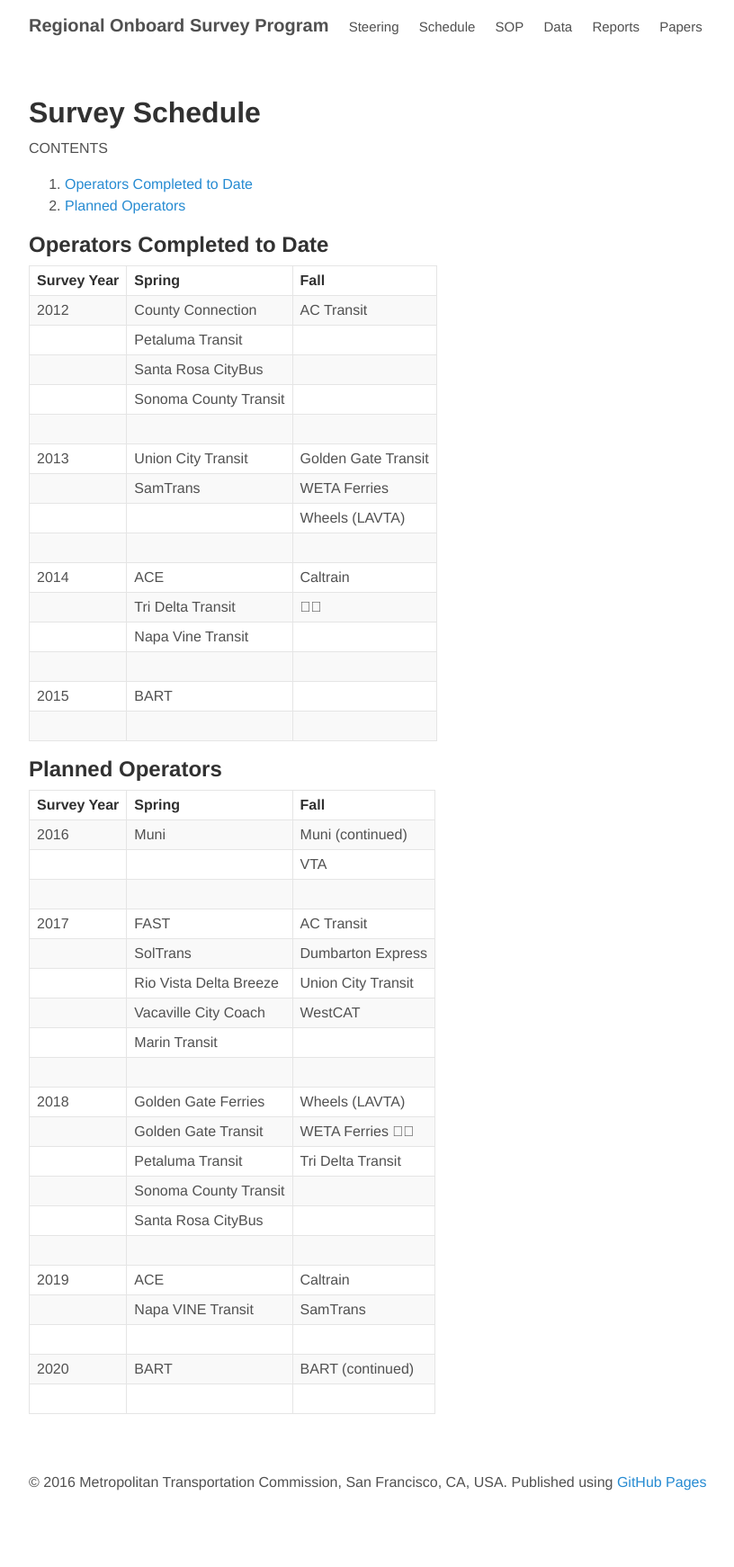
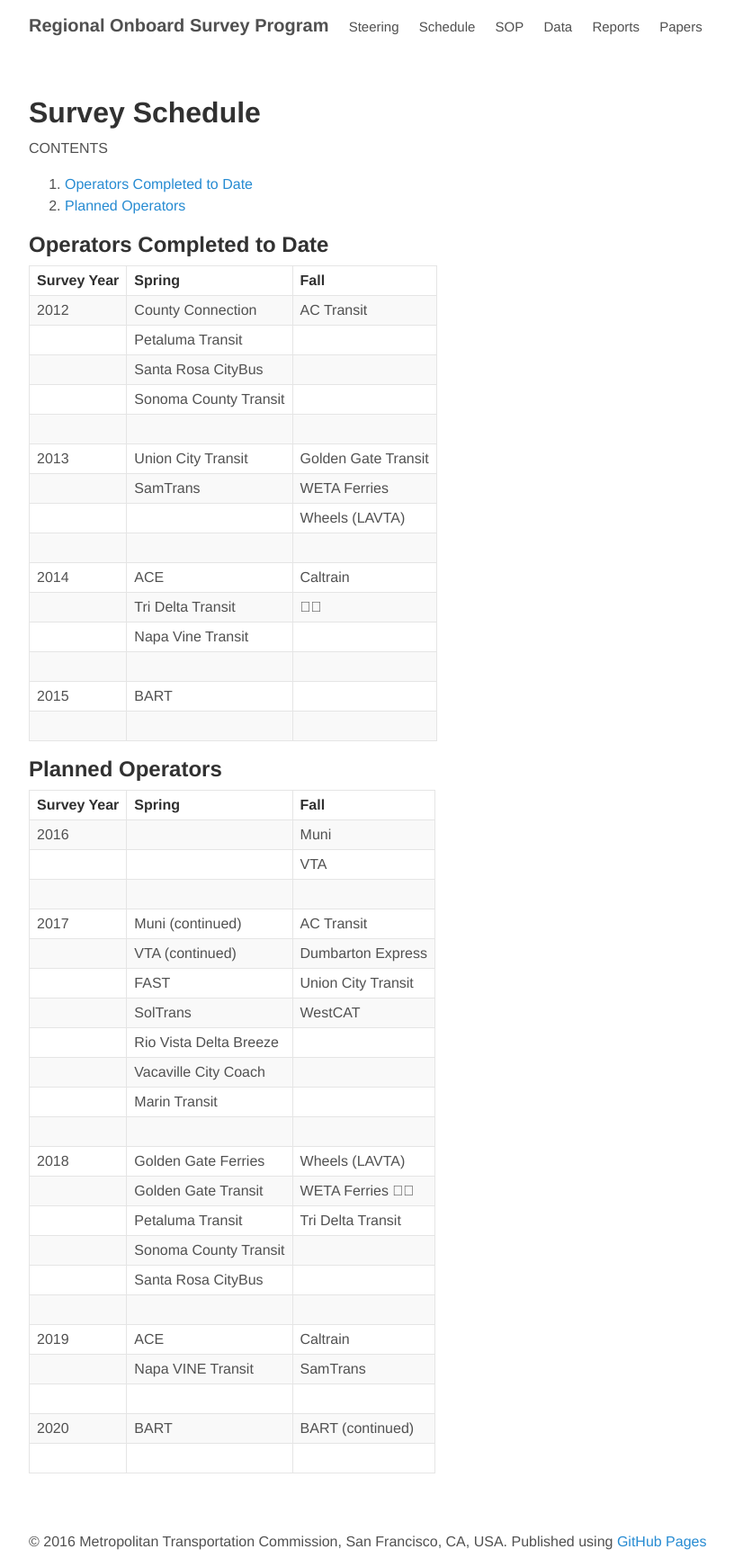
Before and after one commit to BayAreaMetro/transit-passenger-surveys, a Jekyll site: the page built from schedule.md, in a window 1280 px wide. Shown: the whole page at 90% size, without its empty margins (144-960 px from the left). Built offline with Jekyll 4.4.1, drawn with Linux system fonts in a browser that asks for light colours; nearby versions of some CDN libraries; library files that are not in the unit come from our copies; before the commit the page ends 1676 px from its top, so only the background shows below that.

Commit message:
Small updates

```diff
--- a/schedule.md
+++ b/schedule.md
@@ -38,13 +38,15 @@
 
 | **Survey Year**                  | **Spring**             | **Fall**               |
 |:---------------------------------|:-----------------------|:-----------------------|
-| 2016                             | Muni                   | Muni (continued)       |
+| 2016                             |                        | Muni                   |
 |                                  |                        | VTA                    |
 |                                  |                        |                        |
-| 2017                             | FAST                   | AC Transit             |
-|                                  | SolTrans               | Dumbarton Express      |
-| 				   | Rio Vista Delta Breeze | Union City Transit     |
-| 				   | Vacaville City Coach   | WestCAT                |
+| 2017                             | Muni (continued)       | AC Transit             |
+|                                  | VTA (continued)        | Dumbarton Express      |
+|                                  | FAST                   | Union City Transit     |
+|                                  | SolTrans               | WestCAT                |
+| 				   | Rio Vista Delta Breeze |                        |
+| 				   | Vacaville City Coach   |                        |
 |                                  | Marin Transit          |	                     |
 |                                  |                        |	                     |
 | 2018                             | Golden Gate Ferries    | Wheels (LAVTA)         |
```
Also changed, not shown: steering.md (+2 -3 lines).
